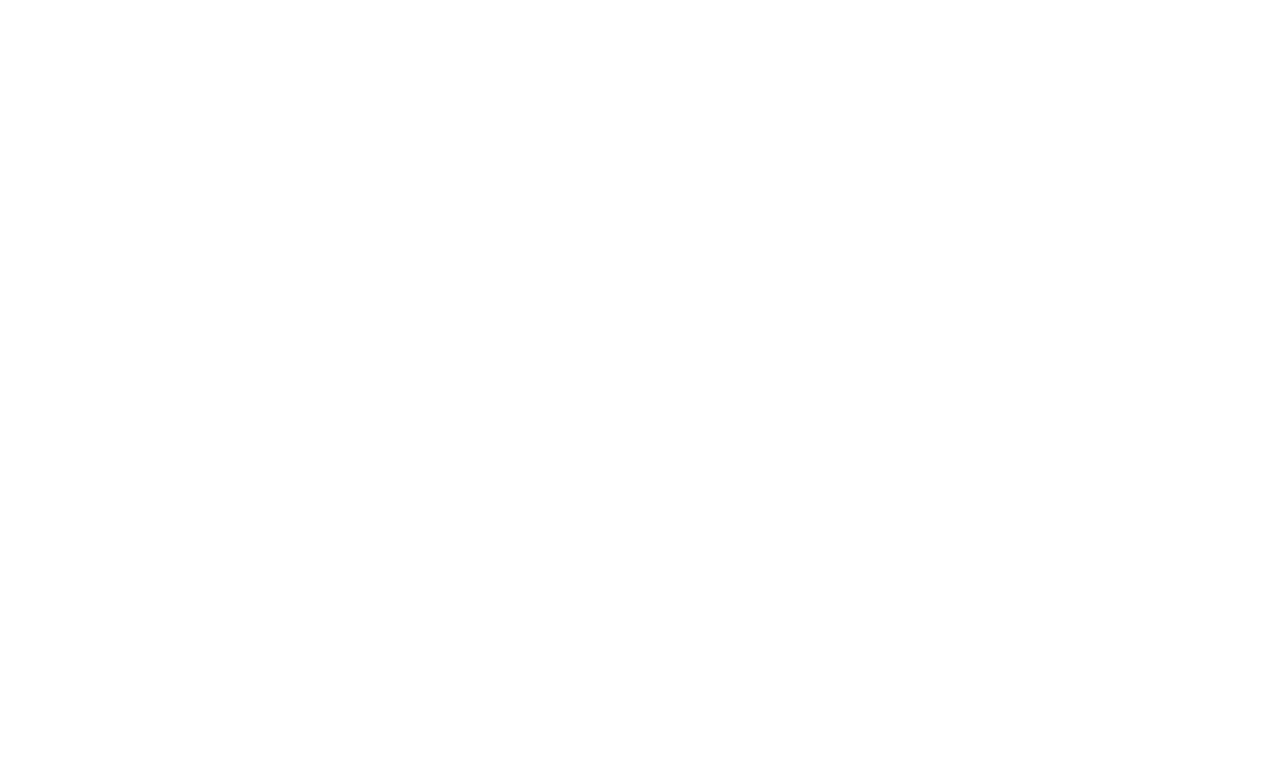
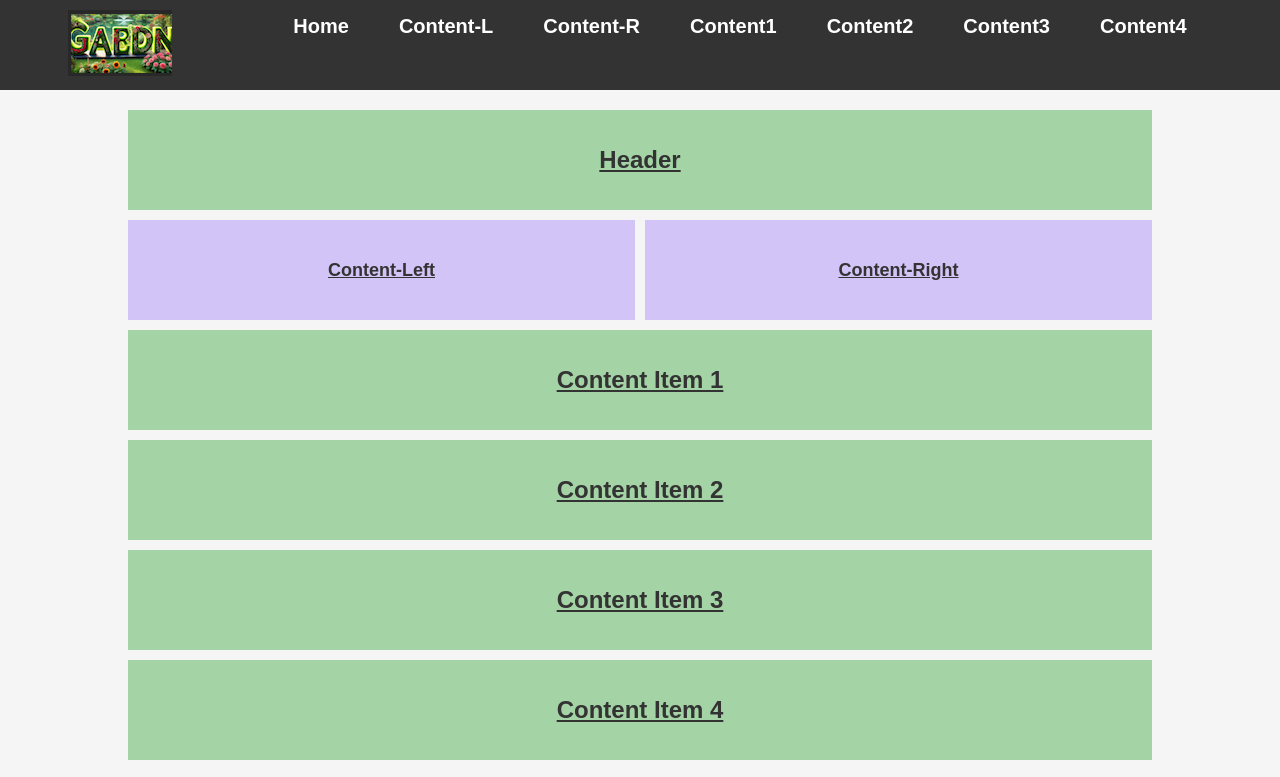
Before and after one commit to kimbyeol1009/gardenProject, a plain HTML site: page index.html in a window 1280 px wide. Drawn offline with Linux system fonts and the light colour scheme.

Commit message:
생성:인덱스 구조 생성 및 꾸미기
css와 이미지 참조

```diff
--- /dev/null
+++ b/index.css
@@ -0,0 +1,89 @@
+    body {
+        font-family: Arial, sans-serif;
+        margin: 0;
+        padding: 0;
+        display: flex;
+        flex-direction: column;
+        align-items: center;
+        background-color: #f5f5f5;
+    }
+    .logo {
+        width: 200px;
+    }
+    .menu-bar {
+        width: 100%;
+        background-color: #333;
+        display: flex;
+        justify-content: center;
+        padding: 10px 0;
+        position: sticky;
+        top: 0;
+        z-index: 1000;
+    }
+
+    .menu-bar a {
+        color: white;
+        text-decoration: none;
+        margin: 0 15px;
+        font-size: 20px;
+        font-weight: bold;
+        padding: 5px 10px;
+        transition: background-color 0.3s;
+    }
+
+    .menu-bar a:hover {
+        background-color: #575757;
+        border-radius: 5px;
+    }
+    .container {
+        width: 80%;
+        margin: 20px auto;
+        display: grid;
+        grid-template-rows: 1fr 1fr;
+        grid-template-columns: 1fr 1fr;
+        gap: 10px;
+    }
+
+    .header {
+        grid-column: 1 / 3;
+        background-color: #a4d4a5;
+        display: flex;
+        justify-content: center;
+        align-items: center;
+        height: 100px;
+        font-size: 24px;
+        font-weight: bold;
+        color: #333;
+    }
+
+    .content-box {
+        background-color: #d3c4f7;
+        display: flex;
+        justify-content: center;
+        align-items: center;
+        font-size: 18px;
+        font-weight: bold;
+        color: #333;
+    }
+
+    .sidebar {
+        background-color: #cce5ff;
+        width: 20%;
+        padding: 10px;
+        display: flex;
+        flex-direction: column;
+        align-items: center;
+        box-shadow: 0 0 10px rgba(0, 0, 0, 0.1);
+    }
+
+    .Content-Item {
+        grid-column: 1 / 3;
+        background-color: #a4d4a5;
+        display: flex;
+        justify-content: center;
+        align-items: center;
+        height: 100px;
+        font-size: 24px;
+        font-weight: bold;
+        color: #333;
+    }
--- a/index.html
+++ b/index.html
@@ -3,9 +3,31 @@
 <head>
     <meta charset="UTF-8">
     <meta name="viewport" content="width=device-width, initial-scale=1.0">
+    <link rel="stylesheet" href="/index.css">
     <title>garden Project</title>
 </head>
 <body>
-
+    <div class="menu-bar">
+        <div class="logo">
+        <img src="./img/mainlogo.jpg" alt="mainlogo">
+    </div>
+        <a href="index.html">Home</a>
+        <a href="Content-left.html">Content-L</a>
+        <a href="Content-righ.html">Content-R</a>
+        <a href="Content1.html">Content1</a>
+        <a href="Content2.html">Content2</a>
+        <a href="Content3.html">Content3</a>
+        <a href="Content4.html">Content4</a>
+    </div>
+    </div>
+    <div class="container">
+        <a href="page1.html" class="header">Header</a>
+        <a href="content-left.html" class="content-box">Content-Left</a>
+        <a href="content-right.html" class="content-box">Content-Right</a>
+        <a href="Content1.html" class="Content-Item">Content Item 1
+        <a href="Content2.html" class="Content-Item">Content Item 2
+        <a href="Content3.html" class="Content-Item">Content Item 3
+        <a href="Content4.html" class="Content-Item">Content Item 4
+    </div>
 </body>
 </html>
```
Also changed, not shown: img/mainlogo.jpg (added).
